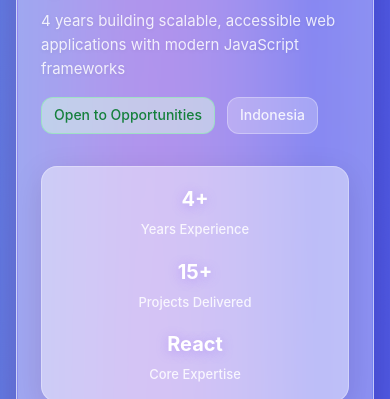
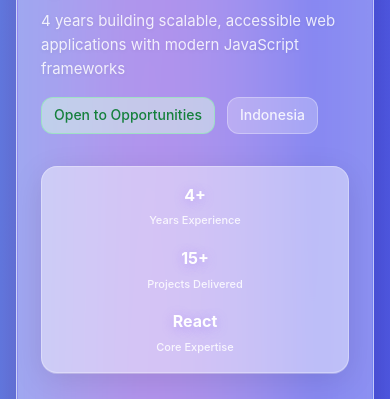
Before and after one commit to gelembungsahabat/gelembungsahabat.github.io, an Astro site: page / in a window 390 px wide. Shown: the part 142-541 px from the top of the page. Built offline with nearby package versions, Linux system fonts and the light colour scheme; Astro itself is replaced by a stand-in of ours.

Commit message:
fix: fix landscape view

```diff
--- a/src/components/sections/styles/hero.css
+++ b/src/components/sections/styles/hero.css
@@ -170,7 +170,7 @@
 }
 
 .stat-value {
-  font-size: 1.25rem;
+  font-size: clamp(1rem, 3vw, 1.25rem);
   font-weight: 700;
   color: #ffffff;
   margin-bottom: 0.25rem;
@@ -178,7 +178,7 @@
 }
 
 .stat-label {
-  font-size: 0.8125rem;
+  font-size: clamp(0.6875rem, 2vw, 0.8125rem);
   color: var(--text-secondary);
   font-weight: 500;
 }
```
